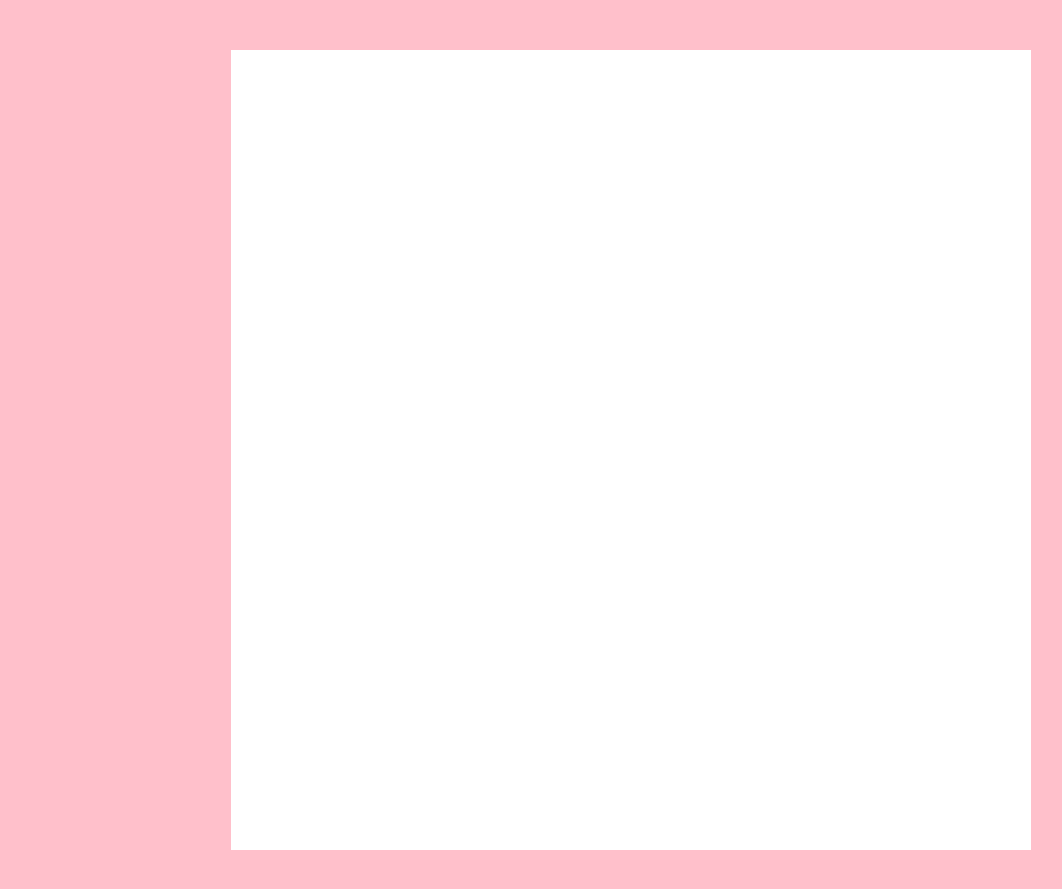
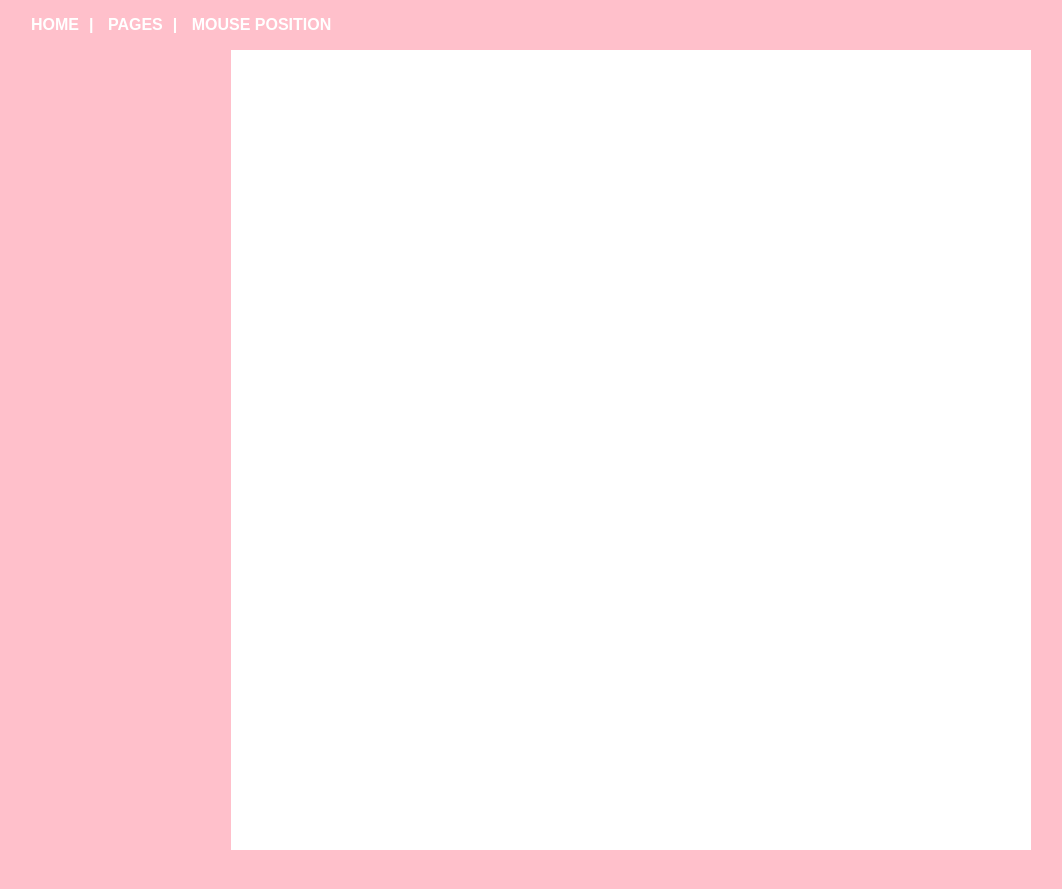
Before and after one commit to drackp2m/bookx, a Jekyll site: the page built from mouse-position.md, in a window 1280 px wide. Shown: the top 889 px of the page, without its empty margins (9-1071 px from the left). Built offline with Jekyll 4.4.1, drawn with Linux system fonts in a browser that asks for light colours.

Commit message:
🃏 Added menu to all pages

```diff
--- /dev/null
+++ b/_includes/menu.html
@@ -0,0 +1,5 @@
+<ul class="menu">
+  <li><a href="/">home</a></li>
+  <li><a href="/pages">pages</a></li>
+  <li><a href="/mouse-position">mouse position</a></li>
+</ul>
--- a/_layouts/home.html
+++ b/_layouts/home.html
@@ -8,11 +8,14 @@
     <title>{{ page.title }}</title>
 
     <link rel="stylesheet" href="assets/css/normalize.css" type="text/css" />
+    <link rel="stylesheet" href="assets/css/style.css" type="text/css" />
     <link rel="stylesheet" href="assets/css/home.css" type="text/css" />
     <link rel="icon" href="assets/favicon.ico" type="image/x-icon" />
   </head>
 
   <body>
+    {% include menu.html %}
+
     <div class="book">
       <img src="data:assets/images/front.jpg" alt="front" />
       <img src="data:assets/images/white.jpg" alt="white page" />
--- a/_layouts/mouse-position.html
+++ b/_layouts/mouse-position.html
@@ -8,6 +8,7 @@
     <title>{{ page.title }}</title>
 
     <link rel="stylesheet" href="assets/css/normalize.css" type="text/css" />
+    <link rel="stylesheet" href="assets/css/style.css" type="text/css" />
     <link
       rel="stylesheet"
       href="assets/css/mouse-position.css"
@@ -17,6 +18,8 @@
   </head>
 
   <body>
+    {% include menu.html %}
+
     <div class="book"></div>
 
     <script
@@ -27,6 +30,6 @@
       src="assets/js/mouse-position/mouse-position-debug.min.js"
       type="text/javascript"
     ></script>
-    <script src="assets/js/test.js" type="text/javascript"></script>
+    <script src="assets/js/mouse-position.js" type="text/javascript"></script>
   </body>
 </html>
--- /dev/null
+++ b/assets/css/pages.scss
@@ -0,0 +1,80 @@
+---
+---
+
+@import "colors";
+@import "variables";
+
+body {
+  display: flex;
+  justify-content: center;
+  align-items: center;
+  height: 100vh;
+  perspective: 1200px;
+  background-color: $main;
+
+  .book {
+    position: relative;
+    width: 400px;
+    height: 480px;
+    transform-style: preserve-3d;
+    transition: transform $bookFlipTransitionDuration ease-in-out;
+    cursor: pointer;
+
+    img {
+      position: absolute;
+      width: 100%;
+      height: 100%;
+      object-fit: cover;
+    }
+
+    .sheet > *:first-child {
+      transform: rotateY(-180deg) translateZ(0.5px);
+    }
+
+    > * {
+      position: absolute;
+      width: 100%;
+      height: 100%;
+      object-fit: cover;
+      transform-style: preserve-3d;
+      transform-origin: left center;
+      transition: transform $bookFlipTransitionDuration ease-in-out,
+        box-shadow $bookShadowTransitionDuration ease-in-out;
+    }
+
+    &:hover {
+      transform: translate(50%);
+
+      > * {
+        &:nth-child(1) {
+          transform: rotateY(-20deg);
+        }
+
+        &:nth-child(2) {
+          transform: rotateY(-30deg);
+          box-shadow: 0 1em 3em 0 rgba(0, 0, 0, 0.2);
+        }
+
+        &:nth-child(3) {
+          transform: rotateY(-40deg);
+          box-shadow: 0 1em 3em 0 rgba(0, 0, 0, 0.2);
+        }
+
+        &:nth-child(4) {
+          transform: rotateY(-140deg);
+          box-shadow: 0 1em 3em 0 rgba(0, 0, 0, 0.2);
+        }
+
+        &:nth-child(5) {
+          transform: rotateY(-150deg);
+          box-shadow: 0 1em 3em 0 rgba(0, 0, 0, 0.2);
+        }
+
+        &:nth-child(6) {
+          transform: rotateY(-160deg);
+          box-shadow: 0 1em 3em 0 rgba(0, 0, 0, 0.2);
+        }
+      }
+    }
+  }
+}
--- /dev/null
+++ b/assets/css/style.scss
@@ -0,0 +1,37 @@
+---
+---
+
+body {
+  font-family: sans-serif;
+
+  ul.menu {
+    color: white;
+    font-weight: bold;
+    position: absolute;
+    top: 0;
+    left: 0;
+
+    li {
+      text-transform: uppercase;
+      display: inline;
+
+      &::after {
+        content: "|";
+        margin: 0 10px;
+      }
+
+      &:last-child::after {
+        content: none;
+      }
+
+      a {
+        color: white;
+        text-decoration: none;
+
+        &:hover {
+          opacity: 0.7;
+        }
+      }
+    }
+  }
+}
```
Also changed, not shown: _layouts/pages.html (added, +40 -0 lines), assets/js/pages.js (added, +47 -0 lines), pages.md (added, +4 -0 lines), assets/js/mouse-position.js (renamed from assets/js/test.js).
